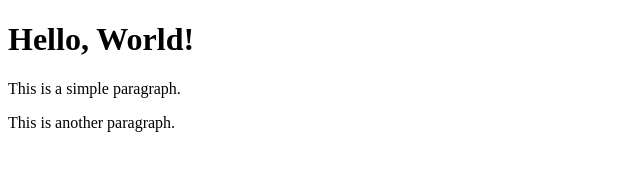
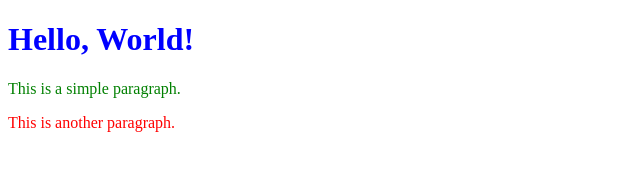
Before and after one commit to 6731503034watthana/hello-git, a plain HTML site: page index.html in a window 1280 px wide. Shown: the whole page, without its empty margins (0-640 px from the left). Drawn offline with Linux system fonts and the light colour scheme.

Commit message:
change color

```diff
--- a/index.html
+++ b/index.html
@@ -6,8 +6,8 @@
   <title>Document</title>
 </head>
 <body>
-  <h1>Hello, World!</h1>
-  <p>This is a simple paragraph.</p>
-  <p>This is another paragraph.</p>
+  <h1 style="color: blue;">Hello, World!</h1>
+  <p style="color: green;">This is a simple paragraph.</p>
+  <p style="color: red;">This is another paragraph.</p>
 </body>
 </html>
```
